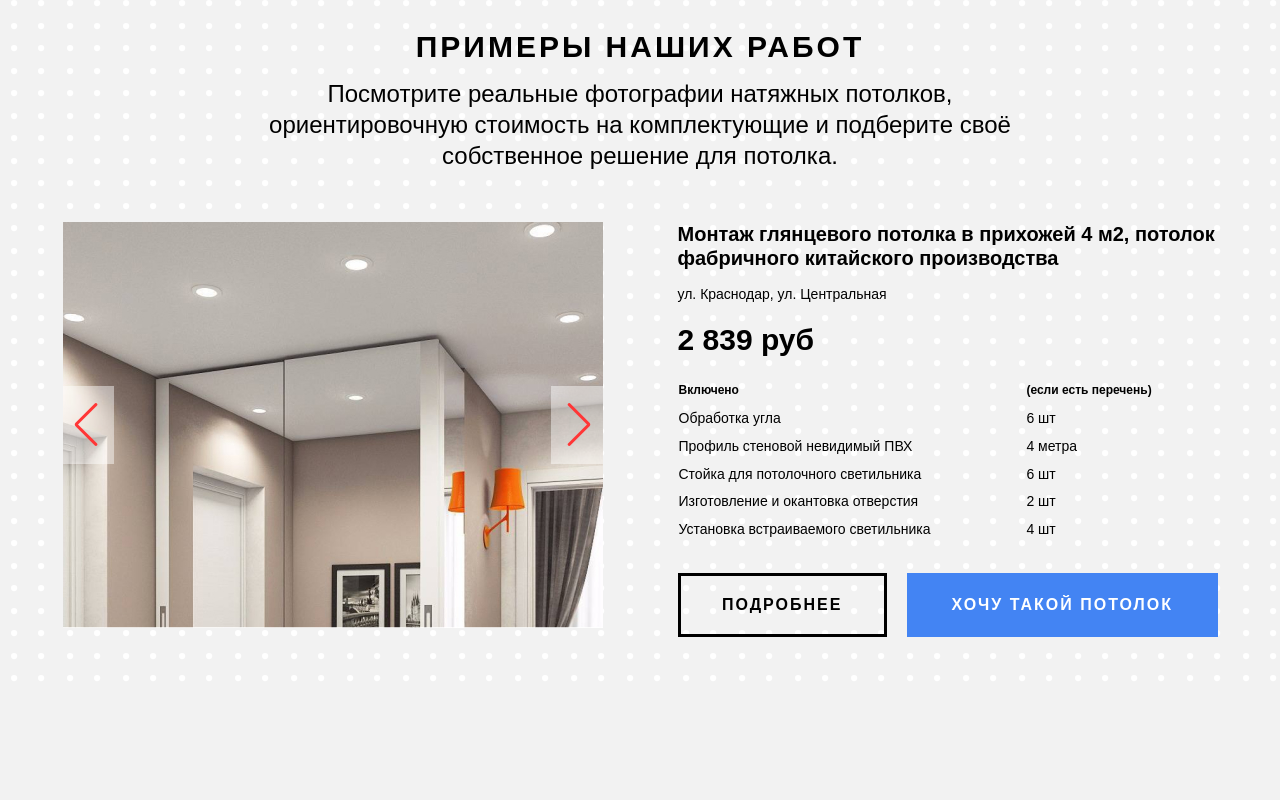
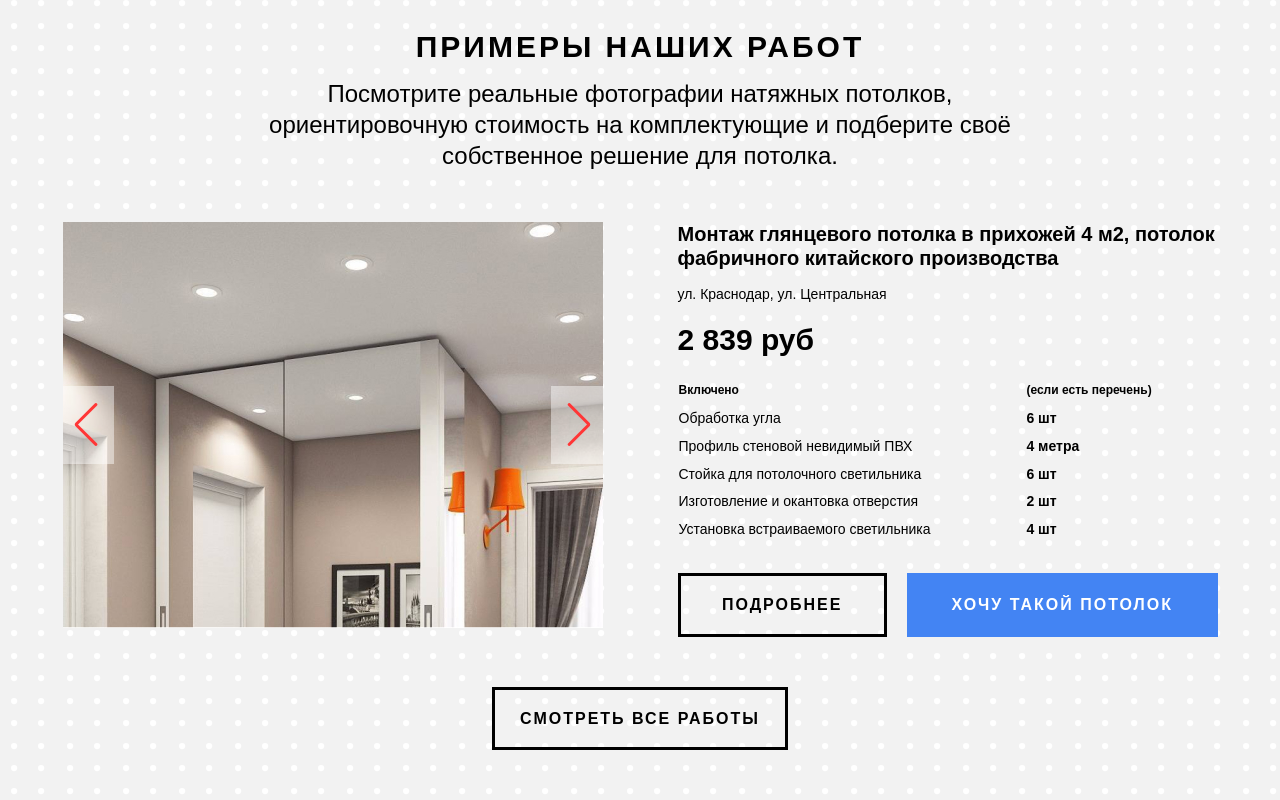
Before and after one commit to yurkaronin/medved-vm-fabrika, a website: page src/html/index.html in a window 1280 px wide. Shown: the part 1956-2756 px from the top of the page. Before the commit the page ends 2643 px from the top, so only its background shows below. Drawn offline with nearby package versions, Linux system fonts and the light colour scheme; files that its build step writes are made by us from their sources; files whose address does not match are found by name.

Commit message:
Добавил кнопку СМОТРЕТЬ ВСЕ РАБОТЫ

```diff
--- a/src/html/index.html
+++ b/src/html/index.html
@@ -170,11 +170,13 @@
     </section>
     <section class="main-portfolio">
       <div class="wrapper">
+
         <h2 class="title title--two">Примеры наших работ</h2>
         <p class="subtitle">Посмотрите реальные фотографии натяжных потолков, ориентировочную стоимость на комплектующие
           и подберите своё собственное решение для потолка.</p>
 
         <ul class="main-portfolio__list">
+
           <li>
             <article class="portfolio-card">
               <!-- Slider main container -->
@@ -184,15 +186,16 @@
                   <!-- Slides -->
                   <div class="portfolio-card__slide swiper-slide">
                     <div class="portfolio-card__image">
-                      <img class="swiper-lazy" data-src="img/portfolio/1.jpg"  src="img/portfolio/1x1.png"
+                      <img class="swiper-lazy" data-src="img/portfolio/1.jpg" src="img/portfolio/1x1.png"
                         alt="фотография потолка" width="540" height="406">
-                        <div class="swiper-lazy-preloader"></div>
+                      <div class="swiper-lazy-preloader"></div>
                     </div>
                   </div>
 
                   <div class="portfolio-card__slide swiper-slide">
                     <div class="portfolio-card__image">
-                      <img class="swiper-lazy" src="img/portfolio/2.jpg" alt="фотография потолка" width="540" height="406">
+                      <img class="swiper-lazy" src="img/portfolio/2.jpg" alt="фотография потолка" width="540"
+                        height="406">
                     </div>
                   </div>
 
@@ -242,7 +245,13 @@
               </div><!-- .portfolio-card__details -->
             </article>
           </li>
+
         </ul>
+
+        <div class="main-portfolio__more-button">
+          <a href="#" class="button  button--transparent">Смотреть все работы</a>
+        </div>
+
       </div>
     </section>
 
--- a/src/scss/blocks/_portfolio-card.scss
+++ b/src/scss/blocks/_portfolio-card.scss
@@ -82,6 +82,10 @@
           border-bottom: 1px solid;
           padding-bottom: 5px;
         }
+
+        &:last-child {
+          font-weight: 700;
+        }
       }
 
       th {
--- a/src/scss/sections/_main-portfolio.scss
+++ b/src/scss/sections/_main-portfolio.scss
@@ -11,5 +11,11 @@
     padding: 0;
     margin: 0;
     list-style: none;
+    margin-bottom: 50px;
+  }
+  &__more-button {
+    max-width: max-content;
+    margin: 0 auto;
+
   }
 }
```
